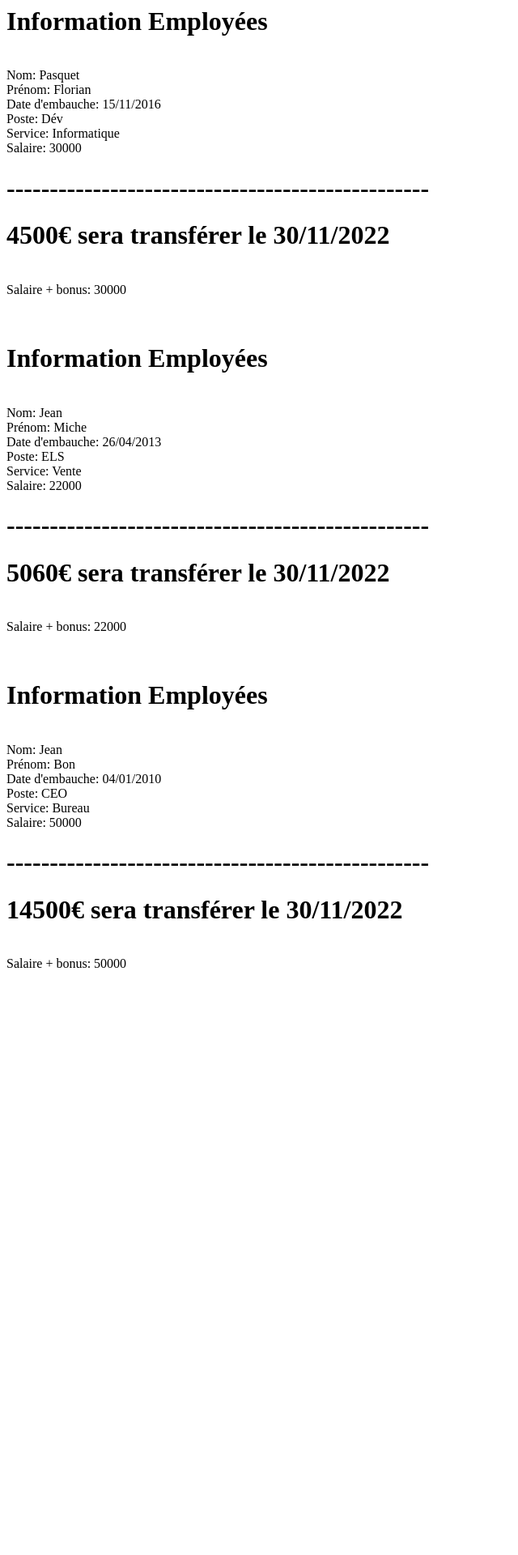
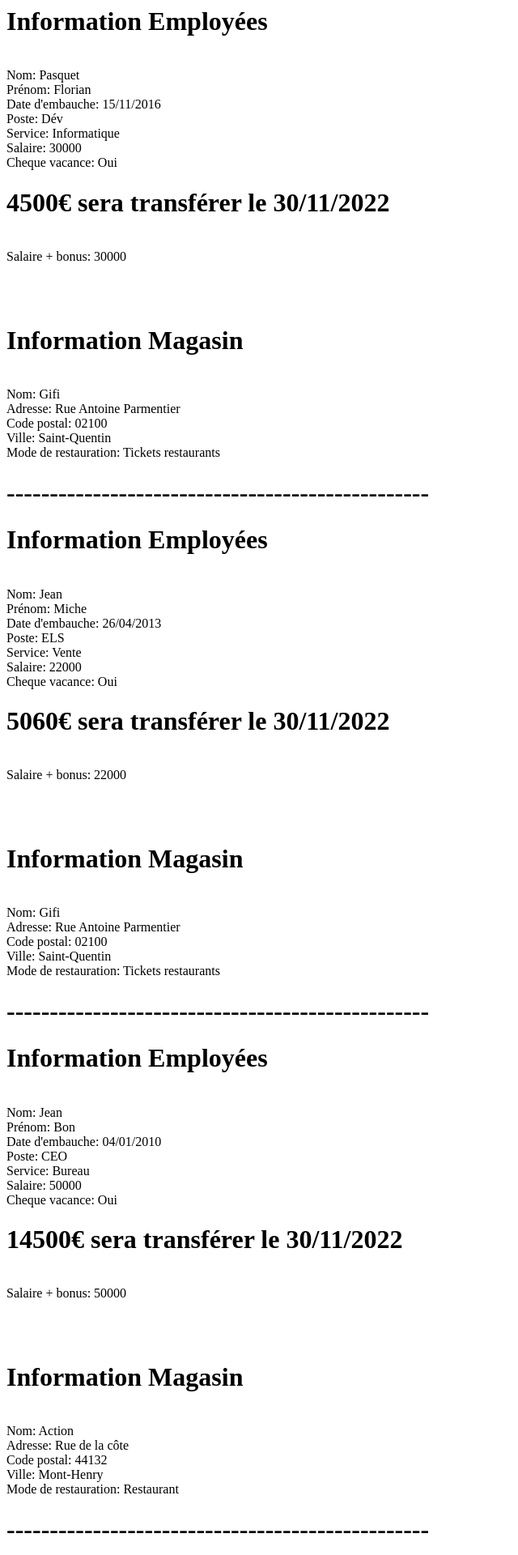
Before and after one commit to Mochafe/OOP, a PHP site: page / in a window 1280 px wide. Shown: the top 1920 px of the page at 81% size, without its empty margins (0-640 px from the left). Before the commit the page ends 1195 px from the top, so only its background shows below. Run offline with PHP 8.4, Linux system fonts and the light colour scheme.

Commit message:
Exercice 2 fini

```diff
--- a/Exercice 2/classes/Employe.class.php
+++ b/Exercice 2/classes/Employe.class.php
@@ -112,4 +112,8 @@ class Employe
             echo ("<h1>" . $this->calculateBonus() . "€ sera transférer le " . $this->_dateTransfert->format("d/m/Y") . "</h1>");
         }
     }
+
+    public function chequeVacance() : bool {
+        return ($this->yearsFromStart() >= 1) ? true : false;
+    }
 }
--- a/Exercice 2/classes/Magasins.class.php
+++ b/Exercice 2/classes/Magasins.class.php
@@ -10,14 +10,16 @@ class Magasins
     private $_adresse;
     private $_cp;
     private $_ville;
-    public $_employes = [];
+    private $_restauration;
+    private $_employes = [];
     #----------Constructor/Destructor--------
-    public function __construct($nom, $adresse, $cp, $ville)
+    public function __construct($nom, $adresse, $cp, $ville, $restauration)
     {
         $this->_nom = $nom;
         $this->_adresse = $adresse;
         $this->_cp = $cp;
         $this->_ville = $ville;
+        $this->_restauration = $restauration;
         $this->_id = Magasins::$ids;
         array_push(Magasins::$magasins, $this);
         Magasins::$ids++;
@@ -71,4 +73,8 @@ class Magasins
     public function getEmployes() {
         return $this->_employes;
     }
+    #---------Restauration--------------
+    public function getRestauration() {
+        return ($this->_restauration) ? "Restaurant" : "Tickets restaurants";
+    }
 }
--- a/Exercice 2/index.php
+++ b/Exercice 2/index.php
@@ -1,12 +1,13 @@
 <?php
 include("classes/Magasins.class.php");
 
-$magasinA = new Magasins("Gifi", "Rue Antoine Parmentier", 02100, "Saint-Quentin");
+$magasinA = new Magasins("Gifi", "Rue Antoine Parmentier", "02100", "Saint-Quentin", false);
 $magasinA->addEmploye(new Employe("Pasquet", "Florian", DateTime::createFromFormat("d/m/Y", "15/11/2016"), "Dév", 30000, "Informatique", DateTime::createFromFormat("d/m/Y", "30/11/2022")));
 $magasinA->addEmploye(new Employe("Jean", "Miche", DateTime::createFromFormat("d/m/Y", "26/04/2013"), "ELS", 22000, "Vente", DateTime::createFromFormat("d/m/Y", "30/11/2022")));
 
-$magasinB = new Magasins("Action", "Rue de la côte", 44132, "Mont-Henry");
+$magasinB = new Magasins("Action", "Rue de la côte", "44132", "Mont-Henry", true);
 $magasinB->addEmploye(new Employe("Jean", "Bon", DateTime::createFromFormat("d/m/Y", "04/01/2010"), "CEO", 50000, "Bureau", DateTime::createFromFormat("d/m/Y", "30/11/2022")));
+$magasinB->addEmploye(new Employe("Jean", "Retard", DateTime::createFromFormat("d/m/Y", "04/01/2022"), "CTO", 40000, "Bureau", DateTime::createFromFormat("d/m/Y", "30/11/2022")));
 
 
 
@@ -19,12 +20,20 @@ foreach (Magasins::$magasins as $magasin) {
             . "<br>Poste: " . $employe->getPoste()
             . "<br>Service: " . $employe->getService()
             . "<br>Salaire: " . $employe->getSalaire()
-            . "<br><h1>-------------------------------------------------</h1>"
+            . "<br>Cheque vacance: " . (($employe->chequeVacance()) ? "Oui" : "Non")
         );
 
         $employe->processBonus();
 
-        echo ("<br>Salaire + bonus: " . $employe->getSalaire() . "<br><br><br>");
+        echo ("<br>Salaire + bonus: " . $employe->getSalaire() . "<br><br><br>"
+            . "<br><h1>Information Magasin</h1>"
+            . "<br>Nom: " . $magasin->getNom()
+            . "<br>Adresse: " . $magasin->getAdresse()
+            . "<br>Code postal: " . $magasin->getCP()
+            . "<br>Ville: " . $magasin->getVille()
+            . "<br>Mode de restauration: " . $magasin->getRestauration()
+            . "<br><h1>-------------------------------------------------</h1>"
+        );
     }
 }
 ?>
```
